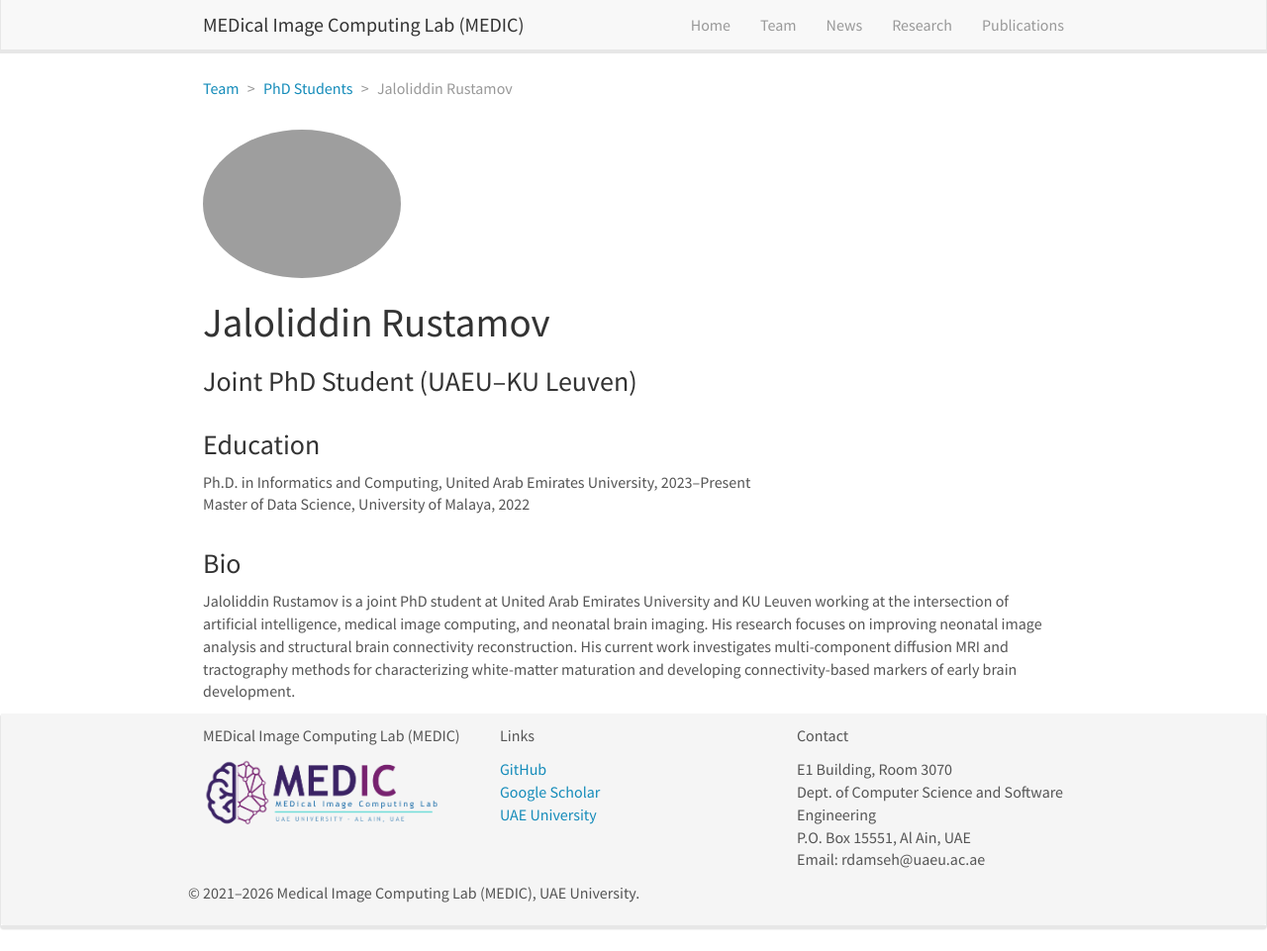
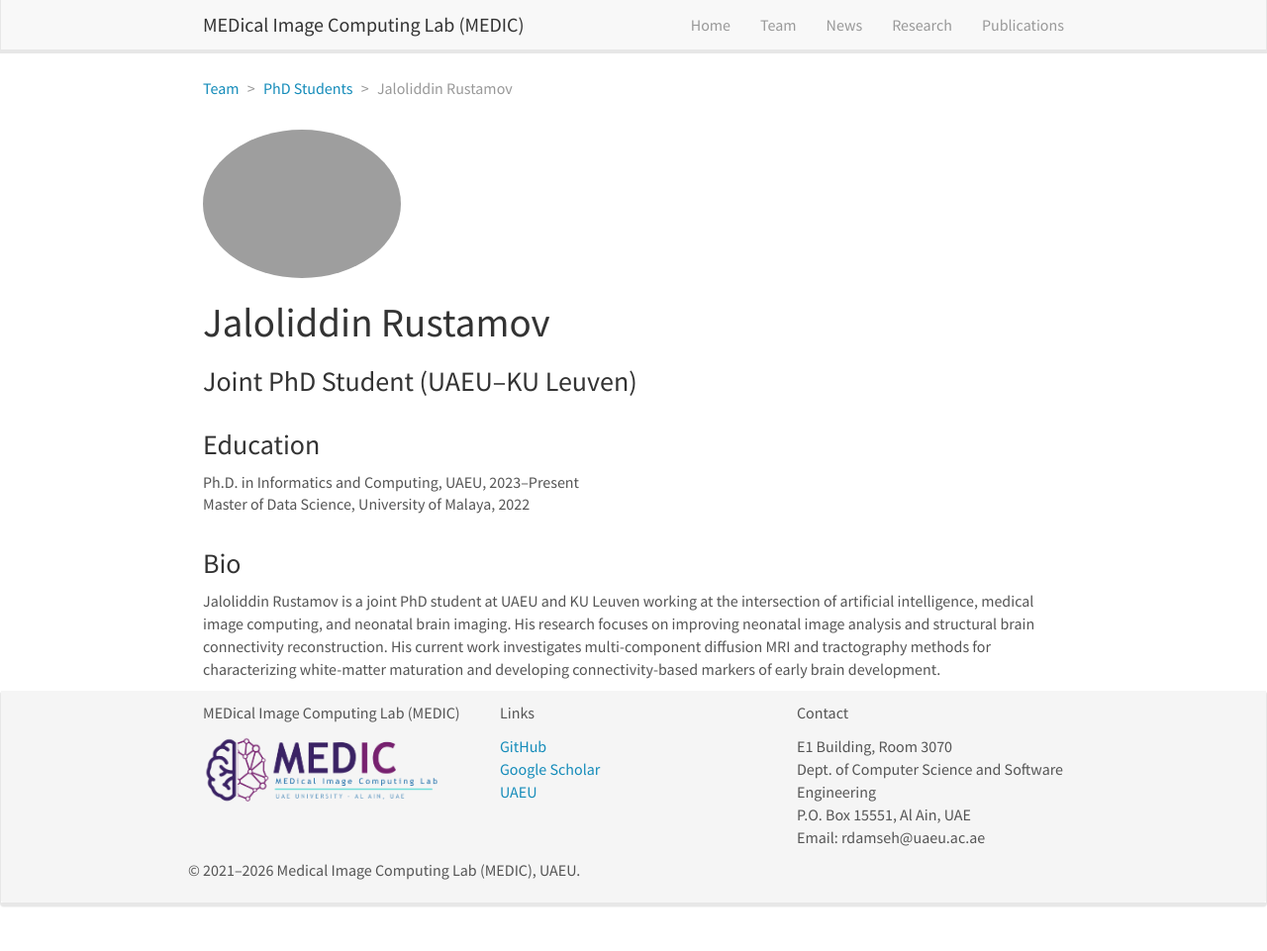
Before and after one commit to Damseh/damseh.github.io, a Jekyll site: the page built from _pages/team/_posts/2023-09-01-rustamov.md, in a window 1280 px wide and 961 px high. Shown: the whole window at 99% size. Built offline with Jekyll 4.4.1, drawn with Linux system fonts in a browser that asks for light colours; nearby versions of some CDN libraries.

Commit message:
Update rank and university name
Co-Authored-By: Claude Opus 5 <noreply@anthropic.com>
Claude-Session: https://claude.ai/code/session_01DE9CYqLVAyPzL5WSQrGWnE

```diff
--- a/_config.yml
+++ b/_config.yml
@@ -10,7 +10,7 @@ title: MEDical Image Computing Lab (MEDIC)
 email: rdamseh@uaeu.ac.ae
 description: >-
   AI and Machine Learning for Medical Image Computing and Automated Dignostics at
-  United Arab Emirates University
+  UAEU
 baseurl: "" # the subpath of your site, e.g. /blog
 url: "" # the base hostname & protocol for your site
 
@@ -18,7 +18,7 @@ url: "" # the base hostname & protocol for your site
 author:
   name: Dr. Rafat Damseh
   bio: >-
-    Assistant Professor in Computer Science and Software Engineering at UAE University.
+    Associate Professor in Computer Science and Software Engineering at UAEU.
   avatar: /assets/images/profile.jpg
   email: rdamseh@uaeu.ac.ae
 
@@ -26,7 +26,7 @@ author:
 lab:
   name: Medical Image Computing Lab
   head: Dr. Rafat Damseh
-  university: United Arab Emirates University
+  university: UAEU
   department: Computer Science and Software Engineering
   address: Room 3070, P.O. Box 15551, Al Ain, UAE
 
--- a/_includes/footer.html
+++ b/_includes/footer.html
@@ -13,7 +13,7 @@
 <ul class="list-unstyled">
 <li><a href="https://github.com/Damseh">GitHub</a></li>
 <li><a href="https://scholar.google.com/citations?user=vmQUi8AAAAAJ&hl">Google Scholar</a></li>
-<li><a href="https://www.uaeu.ac.ae/">UAE University</a></li>
+<li><a href="https://www.uaeu.ac.ae/">UAEU</a></li>
 </ul>
 </div>
 
@@ -27,7 +27,7 @@ Email: rdamseh@uaeu.ac.ae</p>
 </div>
 
 <div class="row mt-3">
-<p class="text-center">&copy; 2021&ndash;2026 Medical Image Computing Lab (MEDIC), UAE University.</p>
+<p class="text-center">&copy; 2021&ndash;2026 Medical Image Computing Lab (MEDIC), UAEU.</p>
 </div>
 </div>
   </div>
--- a/_pages/team/_posts/2023-09-01-rustamov.md
+++ b/_pages/team/_posts/2023-09-01-rustamov.md
@@ -6,8 +6,8 @@ image: rustamov.jpg
 role: Joint PhD Student (UAEU–KU Leuven)
 permalink: 'team/rustamov'
 education:
- - Ph.D. in Informatics and Computing, United Arab Emirates University, 2023–Present
+ - Ph.D. in Informatics and Computing, UAEU, 2023–Present
  - Master of Data Science, University of Malaya, 2022
 ---
 
-Jaloliddin Rustamov is a joint PhD student at United Arab Emirates University and KU Leuven working at the intersection of artificial intelligence, medical image computing, and neonatal brain imaging. His research focuses on improving neonatal image analysis and structural brain connectivity reconstruction. His current work investigates multi-component diffusion MRI and tractography methods for characterizing white-matter maturation and developing connectivity-based markers of early brain development.
+Jaloliddin Rustamov is a joint PhD student at UAEU and KU Leuven working at the intersection of artificial intelligence, medical image computing, and neonatal brain imaging. His research focuses on improving neonatal image analysis and structural brain connectivity reconstruction. His current work investigates multi-component diffusion MRI and tractography methods for characterizing white-matter maturation and developing connectivity-based markers of early brain development.
```
Also changed, not shown: README.md (+5 -5 lines), _pages/home.md (+1 -1 lines), _pages/team/_posts/2026-01-01-damseh.md (+2 -2 lines).
